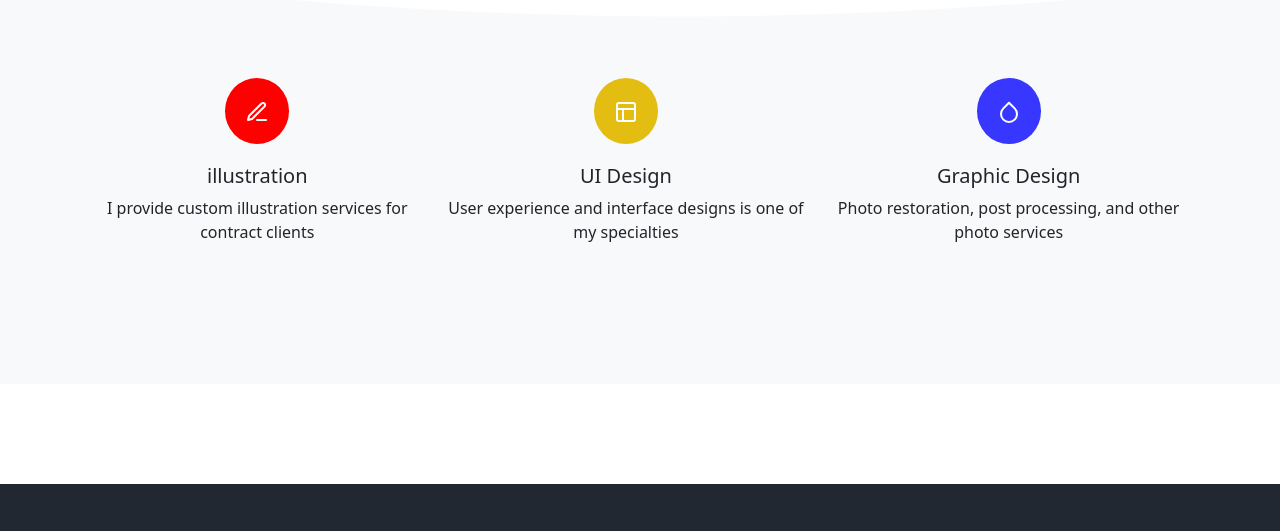
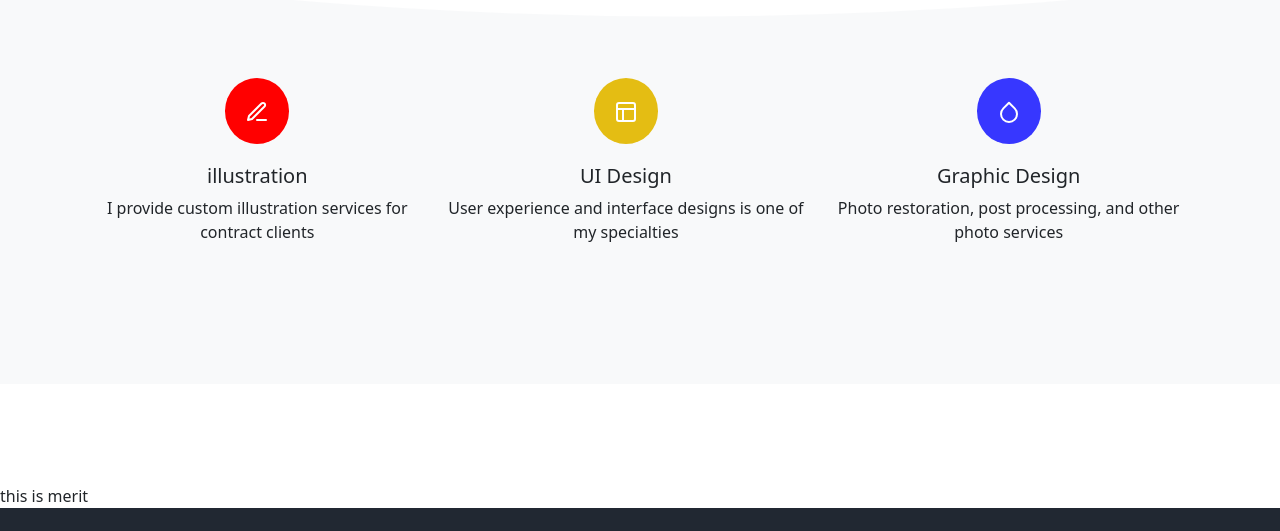
Before and after one commit to salils562/ui-kit-clone, a plain HTML site: page index.html in a window 1280 px wide. Shown: the part 761-1292 px from the top of the page. Drawn offline with nearby package versions, Linux system fonts and the light colour scheme.

Commit message:
"cheicking"

```diff
--- a/index.html
+++ b/index.html
@@ -74,6 +74,9 @@
   </svg>
 </div>
 </section>
+<div>
+  this is merit
+</div>
 <footer>
   <div class="items-foot">
     <h5 style="font-weight:bold;">SB UI Kit Pro</h5>
```
